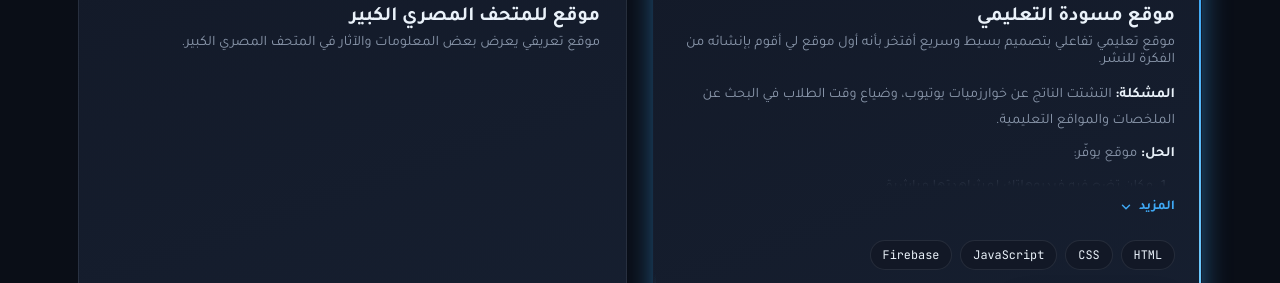
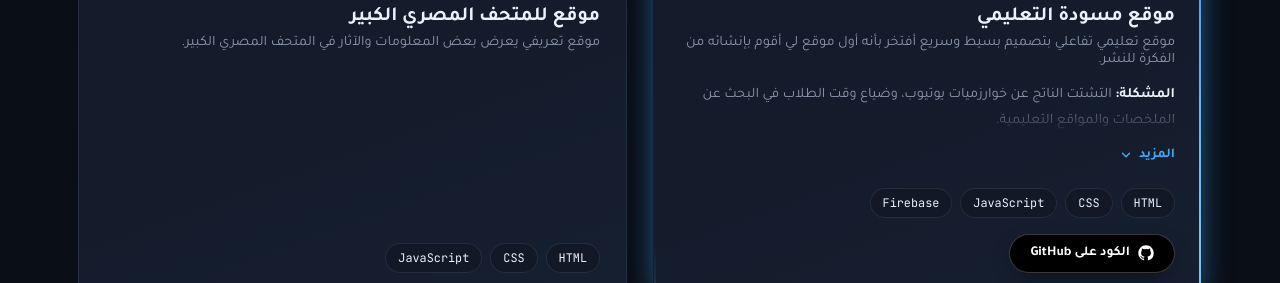
Before and after one commit to ziadbasha099/Ziad-Basha-website, a plain HTML site: page index.html in a window 1280 px wide. Shown: the part 5082-5365 px from the top of the page. Drawn offline with Linux system fonts and the light colour scheme.

Commit message:
Reduce visible lines in work-details section

```diff
--- a/style.css
+++ b/style.css
@@ -461,7 +461,7 @@ html[lang="ar"] .work-body h3{font-family:var(--font-ar);}
 /* ▼▼▼ WORK-DETAILS START — problem / solution text with a "more" button (see app.js) ▼▼▼ */
 .work-details{
   /* Tunable: how many text lines stay visible before the "more" button appears */
-  --work-details-lines:4;
+  --work-details-lines:2;
   --work-details-line-height:1.8;
   --work-details-collapsed-height:calc(var(--work-details-lines) * var(--work-details-line-height) * 1em);
   --work-details-fade:2.2em;
```
